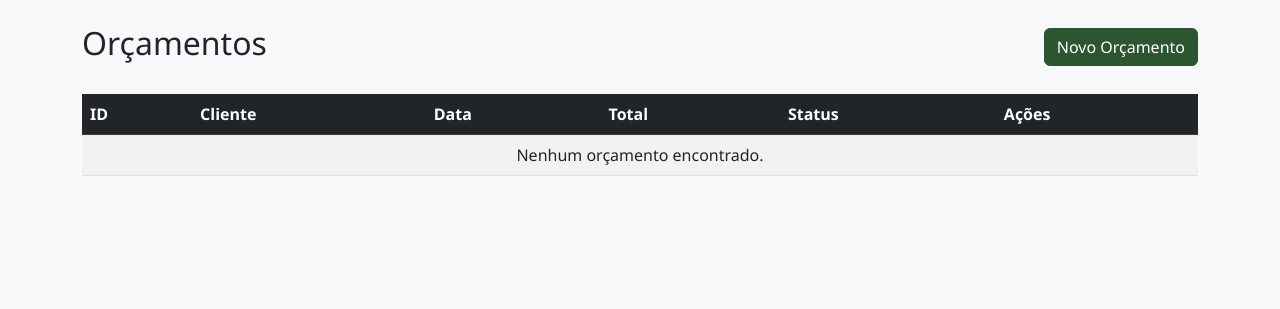
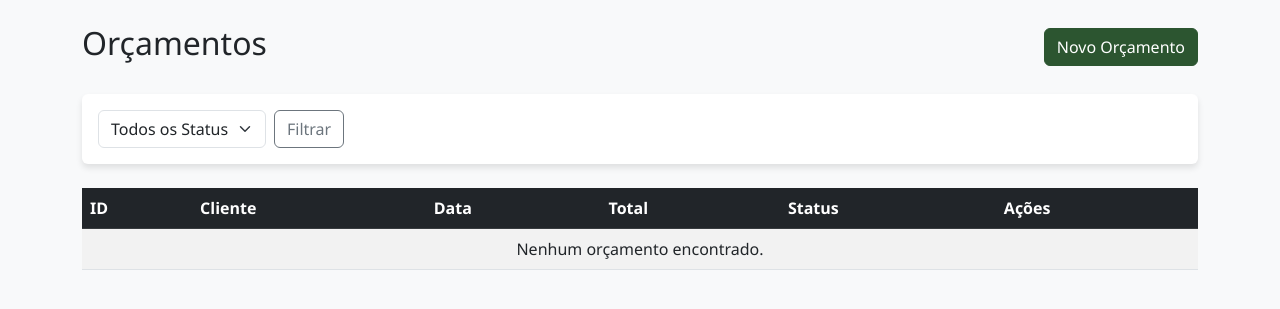
Before and after one commit to roldan-eng-software/SaaS_Marcenaria, a Django app: page /orcamentos/ in a window 1280 px wide. Shown: the part 56-365 px from the top of the page. Run offline with Django 5.2, Linux system fonts and the light colour scheme; the visitor is signed in with stand-in values (Sample User, id 1); data that the repository does not hold is empty.

```diff
--- a/marcenaria_mvp/core/templates/orcamento_list.html
+++ b/marcenaria_mvp/core/templates/orcamento_list.html
@@ -4,6 +4,20 @@
 <div class="d-flex justify-content-between align-items-center mb-4">
     <h2>Orçamentos</h2>
     <a href="{% url 'orcamento_create' %}" class="btn btn-primary">Novo Orçamento</a>
+</div>
+
+<div class="card mb-4">
+    <div class="card-body">
+        <form method="get" class="d-flex gap-2">
+            <select name="status" class="form-select w-auto">
+                <option value="">Todos os Status</option>
+                <option value="rascunho">Rascunho</option>
+                <option value="enviado">Enviado</option>
+                <option value="aprovado">Aprovado</option>
+            </select>
+            <button type="submit" class="btn btn-outline-secondary">Filtrar</button>
+        </form>
+    </div>
 </div>
 
 <div class="table-responsive">
```
